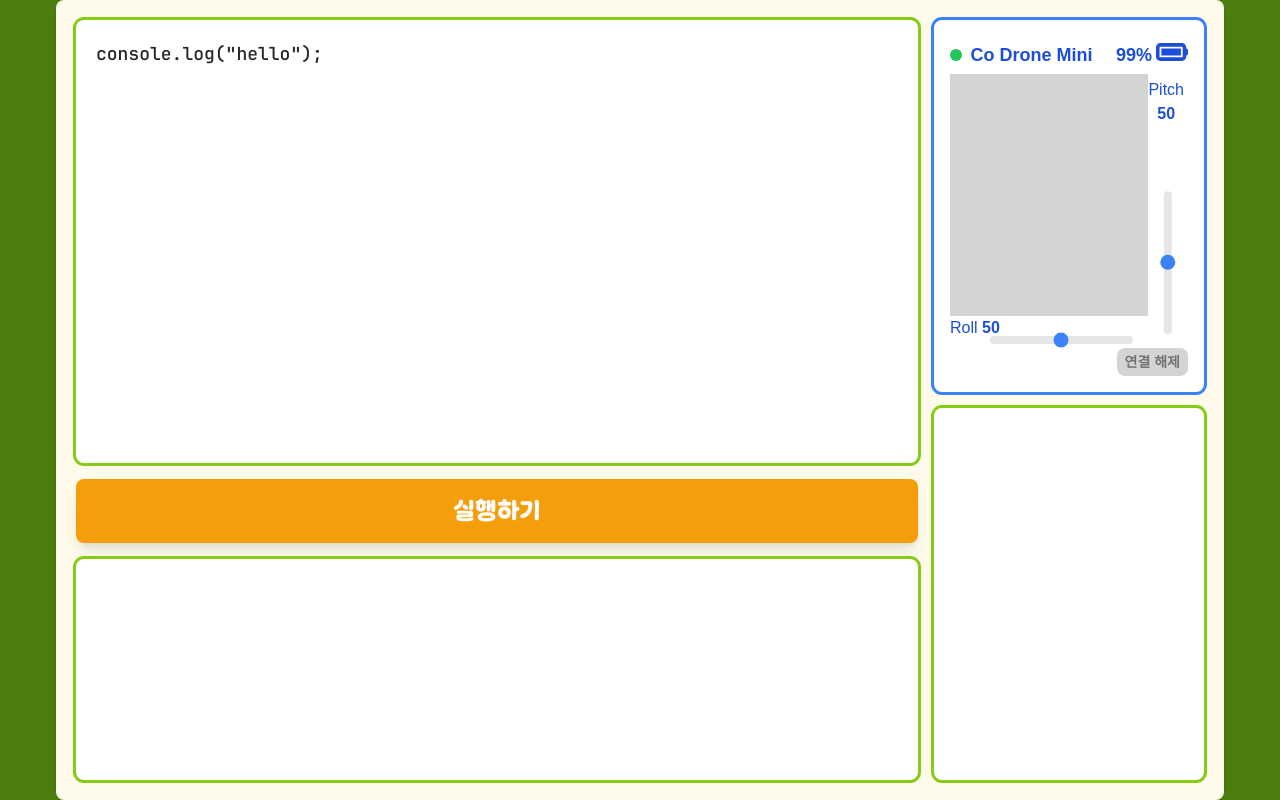
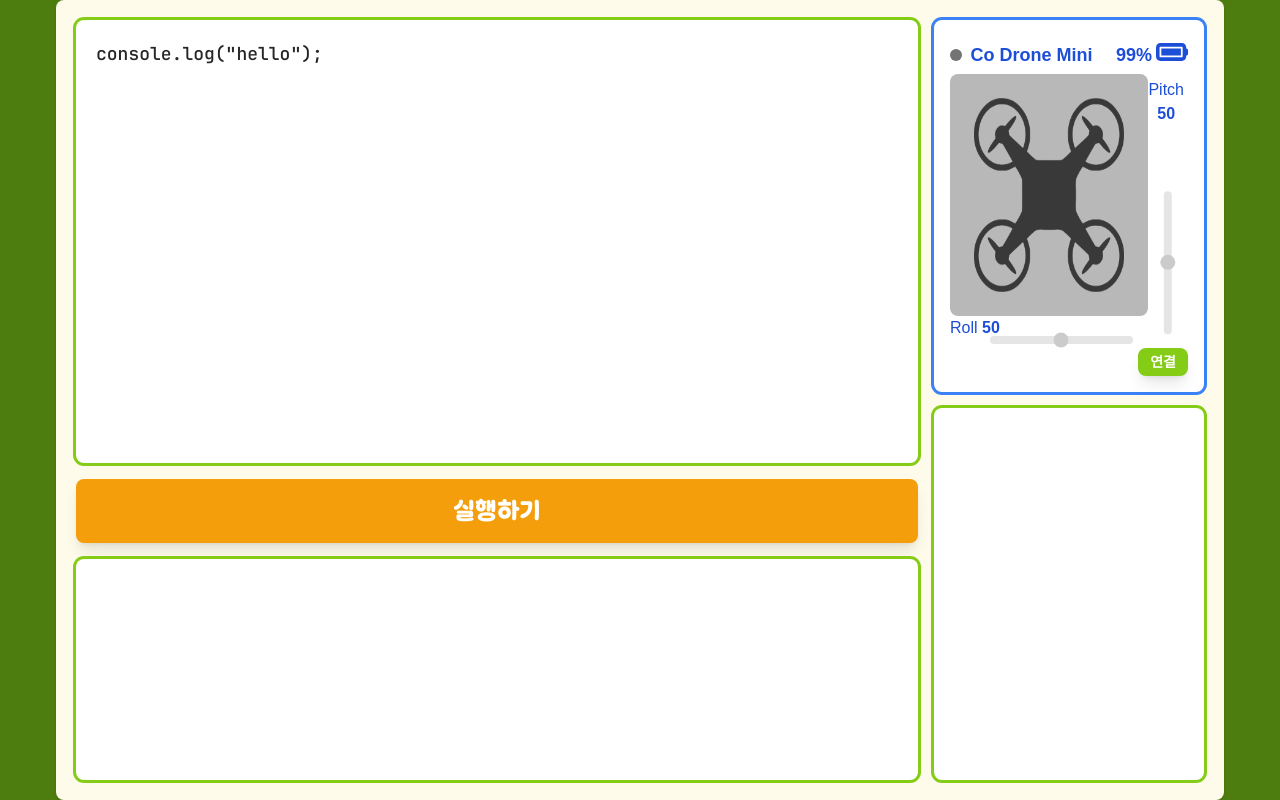
Before and after one commit to Echchi/coding-drone-project, a React (Vite) app: page /workspace in a window 1280 px wide. Built offline with nearby package versions, Linux system fonts and the light colour scheme.

Commit message:
학생 페이지 드론 정보 구현 중

```diff
--- a/src/pages/student/Workspace.tsx
+++ b/src/pages/student/Workspace.tsx
@@ -4,6 +4,9 @@ import CodeResult from "./code/codeResult/CodeResult.tsx";
 import Code from "./code/Code.tsx";
 import { FontAwesomeIcon } from "@fortawesome/react-fontawesome";
 import { faBatteryFull, faMinus } from "@fortawesome/free-solid-svg-icons";
+import DroneInfo from "./drone/DroneInfo.tsx";
+import DroneControl from "./drone/DroneControl.tsx";
+import Drone from "./drone/Drone.tsx";
 
 const Workspace = () => {
   return (
@@ -15,41 +18,7 @@ const Workspace = () => {
         <div className="w-full h-full flex flex-col space-y-4">
           <div className="h-1/2">
             <div className="w-full h-full flex flex-col rounded-lg bg-white ring ring-blue-500 p-4">
-              <div className="w-full text-lg flex items-center justify-between *:text-blue-700">
-                <div className="w-5 aspect-square rounded-full bg-green-500" />
-                <div className="flex w-full px-2">
-                  <div className="font-bold">Co Drone Mini</div>
-                </div>
-                <p className="flex items-center space-x-1 ">
-                  <span className="font-semibold">99%</span>
-                  <span className="*:size-8">
-                    <FontAwesomeIcon icon={faBatteryFull} />
-                  </span>
-                </p>
-              </div>
-              <div className="grow  relative">
-                <div className="bg-neutral-300 w-10/12 h-4/5" />
-
-                <span className="absolute right-1 top-1 text-blue-700 flex flex-col items-center">
-                  Pitch <span className="font-bold">50</span>
-                </span>
-                <input
-                  type={"range"}
-                  className="absolute right-5 top-64 w-3/5 rotate-90 origin-right bg-neutral-200 rounded-lg appearance-none cursor-pointer accent-blue-500 h-2"
-                />
-
-                <input
-                  type={"range"}
-                  className="absolute right-10 left-10 bottom-8 w-3/5 bg-neutral-200 rounded-lg appearance-none cursor-pointer accent-blue-500 h-2"
-                />
-
-                <span className="text-blue-700">
-                  Roll <span className="font-bold">50</span>
-                </span>
-                <button className="absolute right-0 bottom-0 font-bold text-neutral-500 py-1 px-2 bg-neutral-300 rounded-lg text-sm">
-                  연결 해제
-                </button>
-              </div>
+              <Drone />
             </div>
           </div>
           <div className="h-1/2">
--- /dev/null
+++ b/src/pages/student/drone/Drone.tsx
@@ -0,0 +1,15 @@
+import React, { useState } from "react";
+import DroneInfo from "./DroneInfo.tsx";
+import DroneControl from "./DroneControl.tsx";
+
+const Drone = () => {
+  const [isOn, setIsOn] = useState(false);
+  return (
+    <>
+      <DroneInfo isOn={isOn} />
+      <DroneControl isOn={isOn} setIsOn={setIsOn} />
+    </>
+  );
+};
+
+export default Drone;
--- /dev/null
+++ b/src/pages/student/drone/DroneControl.tsx
@@ -0,0 +1,69 @@
+import React, { SetStateAction, useState } from "react";
+import { cls } from "../../../sahred/utils/cls.ts";
+import { AnimatePresence } from "framer-motion";
+import { motion } from "framer-motion";
+interface IDroneControlProps {
+  isOn: boolean;
+  setIsOn: React.Dispatch<SetStateAction<boolean>>;
+}
+const DroneControl = ({ isOn, setIsOn }: IDroneControlProps) => {
+  const [roll, setRoll] = useState("50");
+  const [pitch, setPitch] = useState("50");
+
+  return (
+    <div className="grow relative">
+      <AnimatePresence mode="popLayout">
+        {!isOn && (
+          <motion.div
+            key={`drone_${isOn}`}
+            initial={{ opacity: 0 }}
+            animate={{ opacity: 1 }}
+            exit={{ opacity: 0 }}
+            transition={{ duration: 0.3 }}
+            className=""
+          >
+            <div className="absolute bg-neutral-500/50 w-10/12 h-4/5 z-10 rounded-lg" />
+          </motion.div>
+        )}
+      </AnimatePresence>
+      <div className="w-10/12 h-4/5">
+        <img src="/src/assets/icon/drone.png" className="w-full h-full p-6" />
+      </div>
+
+      <span className="absolute right-1 top-1 text-blue-700 flex flex-col items-center">
+        Pitch <span className="font-bold">{pitch}</span>
+      </span>
+      <input
+        type={"range"}
+        className="absolute right-5 top-64 w-3/5 rotate-90 origin-right bg-neutral-200 rounded-lg appearance-none cursor-pointer accent-blue-500 h-2"
+        disabled={!isOn}
+        value={pitch}
+        onChange={(event) => setPitch(event.target.value)}
+      />
+
+      <input
+        type={"range"}
+        className="absolute right-10 left-10 bottom-8 w-3/5 bg-neutral-200 rounded-lg appearance-none cursor-pointer accent-blue-500 h-2"
+        disabled={!isOn}
+        onChange={(event) => setRoll(event.target.value)}
+      />
+
+      <span className="text-blue-700">
+        Roll <span className="font-bold">{roll}</span>
+      </span>
+      <button
+        className={cls(
+          "absolute right-0 bottom-0 font-bold rounded-lg text-sm py-1 shadow-lg hover:shadow",
+          isOn
+            ? "bg-neutral-300 text-neutral-500 px-2 hover:bg-neutral-200"
+            : "bg-lime-500 text-white px-3 hover:bg-lime-400",
+        )}
+        onClick={() => setIsOn(!isOn)}
+      >
+        {isOn ? "연결 해제" : "연결"}
+      </button>
+    </div>
+  );
+};
+
+export default DroneControl;
--- /dev/null
+++ b/src/pages/student/drone/DroneInfo.tsx
@@ -0,0 +1,28 @@
+import React from "react";
+import { FontAwesomeIcon } from "@fortawesome/react-fontawesome";
+import { faBatteryFull } from "@fortawesome/free-solid-svg-icons";
+import { cls } from "../../../sahred/utils/cls.ts";
+
+const DroneInfo = ({ isOn }: { isOn: boolean }) => {
+  return (
+    <div className="w-full text-lg flex items-center justify-between *:text-blue-700">
+      <div
+        className={cls(
+          "w-5 aspect-square rounded-full",
+          isOn ? "bg-green-500" : "bg-neutral-500",
+        )}
+      />
+      <div className="flex w-full px-2">
+        <div className="font-bold">Co Drone Mini</div>
+      </div>
+      <p className="flex items-center space-x-1 ">
+        <span className="font-semibold">99%</span>
+        <span className="*:size-8">
+          <FontAwesomeIcon icon={faBatteryFull} />
+        </span>
+      </p>
+    </div>
+  );
+};
+
+export default DroneInfo;
```
Also changed, not shown: src/pages/login/Login.tsx (+3 -8 lines), src/assets/icon/drone.png (added).
